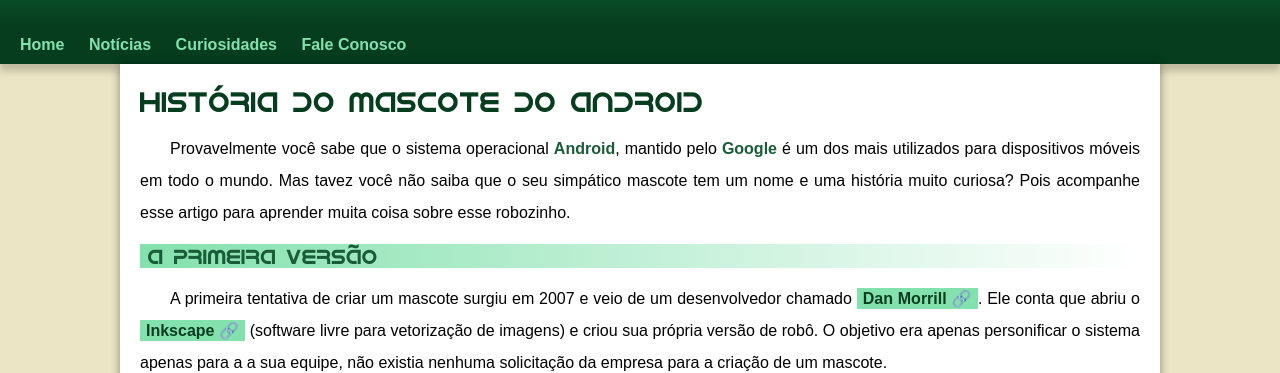
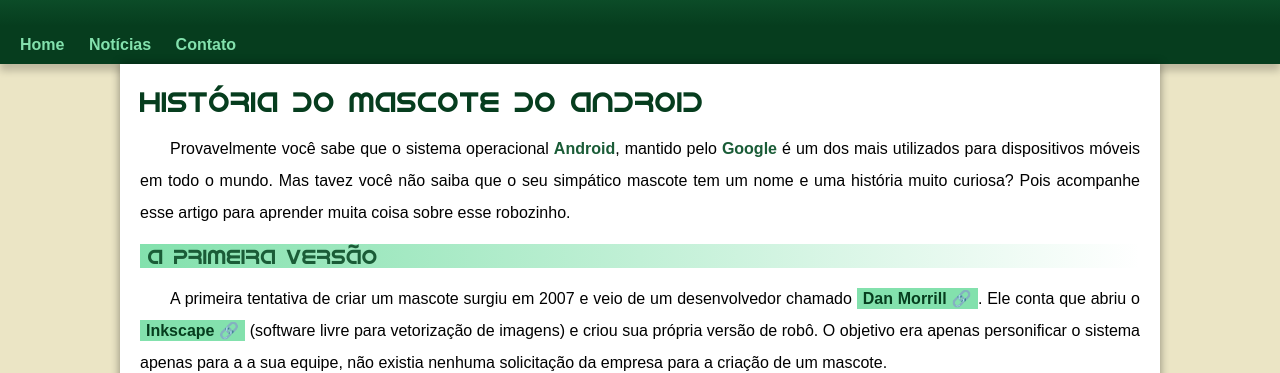
Before and after one commit to gabrielsilvasandes1/d010, a plain HTML site: page index.html in a window 1280 px wide. Shown: the part 164-537 px from the top of the page. Drawn offline with Linux system fonts and the light colour scheme.

Commit message:
update site

```diff
--- a/estilo/style.css
+++ b/estilo/style.css
@@ -59,7 +59,7 @@ header > p {
     padding-right: 10px;
     padding-left: 10px;
     margin: auto;
-    margin-bottom: 30px;
+    margin-bottom: 50px;
     text-shadow: 2px 2px 0px rgba(0, 0, 0, 0.267);
 }
 
--- a/index.html
+++ b/index.html
@@ -15,8 +15,7 @@
     <nav>
         <a href="#">Home</a>
         <a href="#">Notícias</a>
-        <a href="#">Curiosidades</a>
-        <a href="#">Fale Conosco</a>
+        <a href="#">Contato</a>
     </nav>
     <main>
         <article>
```
